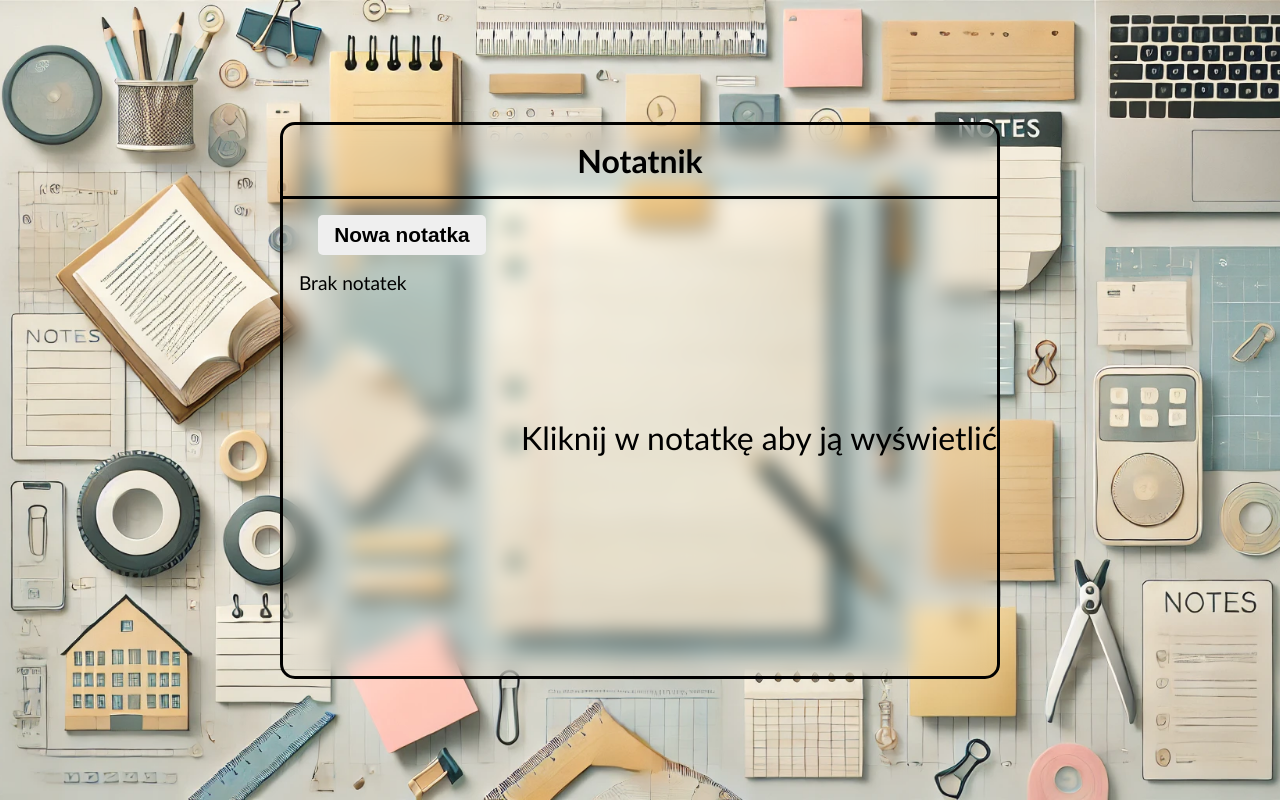
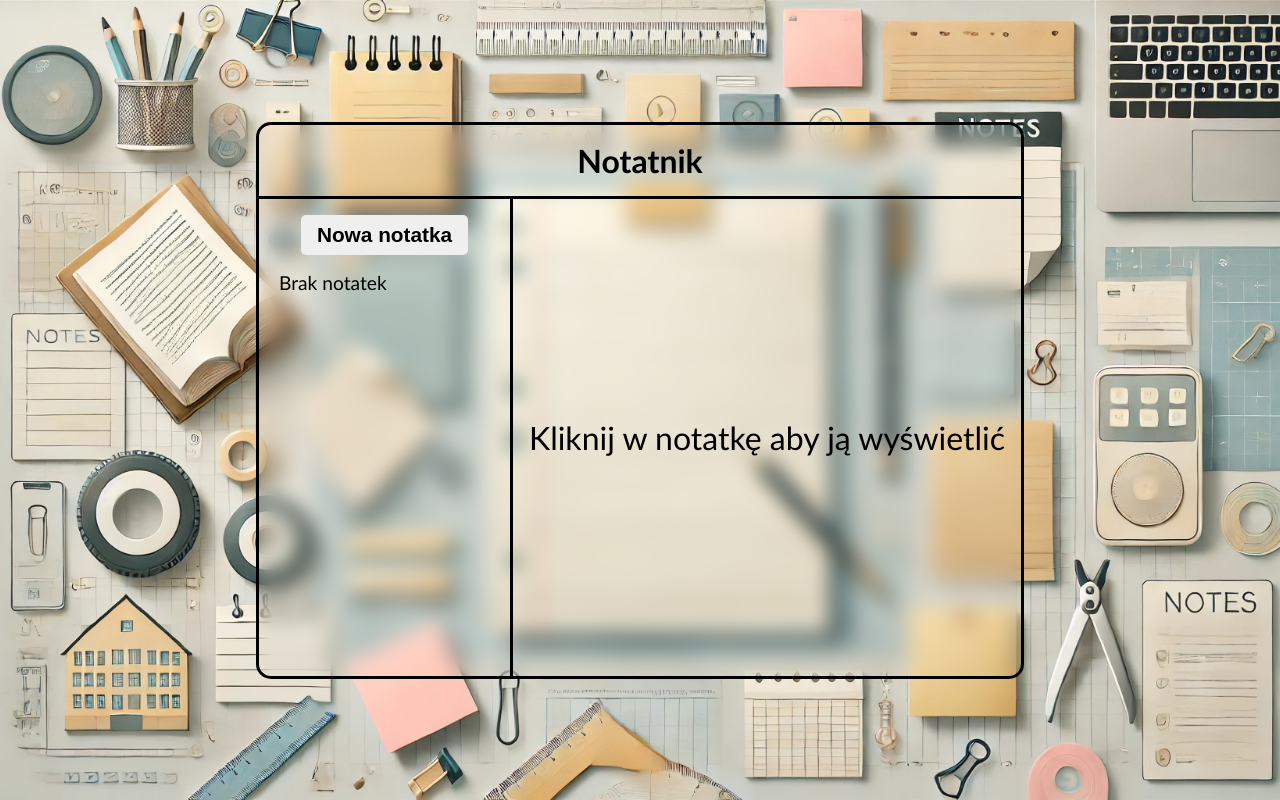
Before and after one commit to Kabrax01/Notes, a React (Vite) app: page / in a window 1280 px wide. Built offline with nearby package versions, Linux system fonts and the light colour scheme.

Commit message:
refactor: "changed li element to component"

```diff
--- a/src/components/App.tsx
+++ b/src/components/App.tsx
@@ -65,6 +65,7 @@ function App() {
                         notes={notes}
                         setSelectedNote={setSelectedNote}
                         handleShowForm={handleShowForm}
+                        selectedNote={selectedNote}
                     />
 
                     {showNewNoteForm || edit ? (
--- a/src/components/NoteList.tsx
+++ b/src/components/NoteList.tsx
@@ -1,15 +1,18 @@
 import { Note } from "./App";
+import NoteTitle from "./NoteTitle";
 
 interface NotesProps {
     notes: Note[] | null;
     setSelectedNote: React.Dispatch<React.SetStateAction<Note | undefined>>;
     handleShowForm: React.MouseEventHandler<HTMLButtonElement>;
+    selectedNote: Note | undefined;
 }
 
 export function NoteList({
     notes,
     setSelectedNote,
     handleShowForm,
+    selectedNote,
 }: NotesProps) {
     const emptyNoteList = Boolean(notes?.length);
 
@@ -23,9 +26,13 @@ export function NoteList({
 
                 {notes?.map((note) => {
                     return (
-                        <li onClick={() => setSelectedNote(note)} key={note.id}>
+                        <NoteTitle
+                            setSelectedNote={setSelectedNote}
+                            key={note.id}
+                            note={note}
+                            selectedNote={selectedNote}>
                             {note.title}
-                        </li>
+                        </NoteTitle>
                     );
                 })}
             </ul>
--- /dev/null
+++ b/src/components/NoteTitle.tsx
@@ -0,0 +1,27 @@
+import { Note } from "./App";
+
+interface NoteTitleProps {
+    children: React.ReactNode;
+    setSelectedNote: React.Dispatch<React.SetStateAction<Note | undefined>>;
+    selectedNote: Note | undefined;
+    note: Note;
+}
+
+function NoteTitle({
+    children,
+    setSelectedNote,
+    note,
+    selectedNote,
+}: NoteTitleProps) {
+    const active = note.id === selectedNote?.id;
+
+    return (
+        <li
+            style={{ backgroundColor: active ? "white" : "" }}
+            onClick={() => setSelectedNote(note)}>
+            {children}
+        </li>
+    );
+}
+
+export default NoteTitle;
--- a/src/main.scss
+++ b/src/main.scss
@@ -49,7 +49,12 @@ button {
     backdrop-filter: blur(10px);
     border: $border-light-black;
     display: grid;
+    width: 60vw;
     grid-template-columns: repeat(2, auto);
+
+    @media (max-width: 1200px) {
+        width: 80vw;
+    }
 
     @include mobile {
         grid-template-columns: none;
@@ -87,6 +92,7 @@ button {
         .note_list {
             grid-column: 1/2;
             border-top: $border-light-black;
+            border-right: $border-light-black;
             overflow-y: scroll;
             scroll-behavior: smooth;
             scrollbar-width: none;
@@ -118,6 +124,8 @@ button {
                 li {
                     cursor: pointer;
                     margin-bottom: 0.5rem;
+                    border-radius: 5px;
+                    padding-left: 4px;
 
                     &:hover {
                         background-color: hsl(0, 0%, 95%);
```
